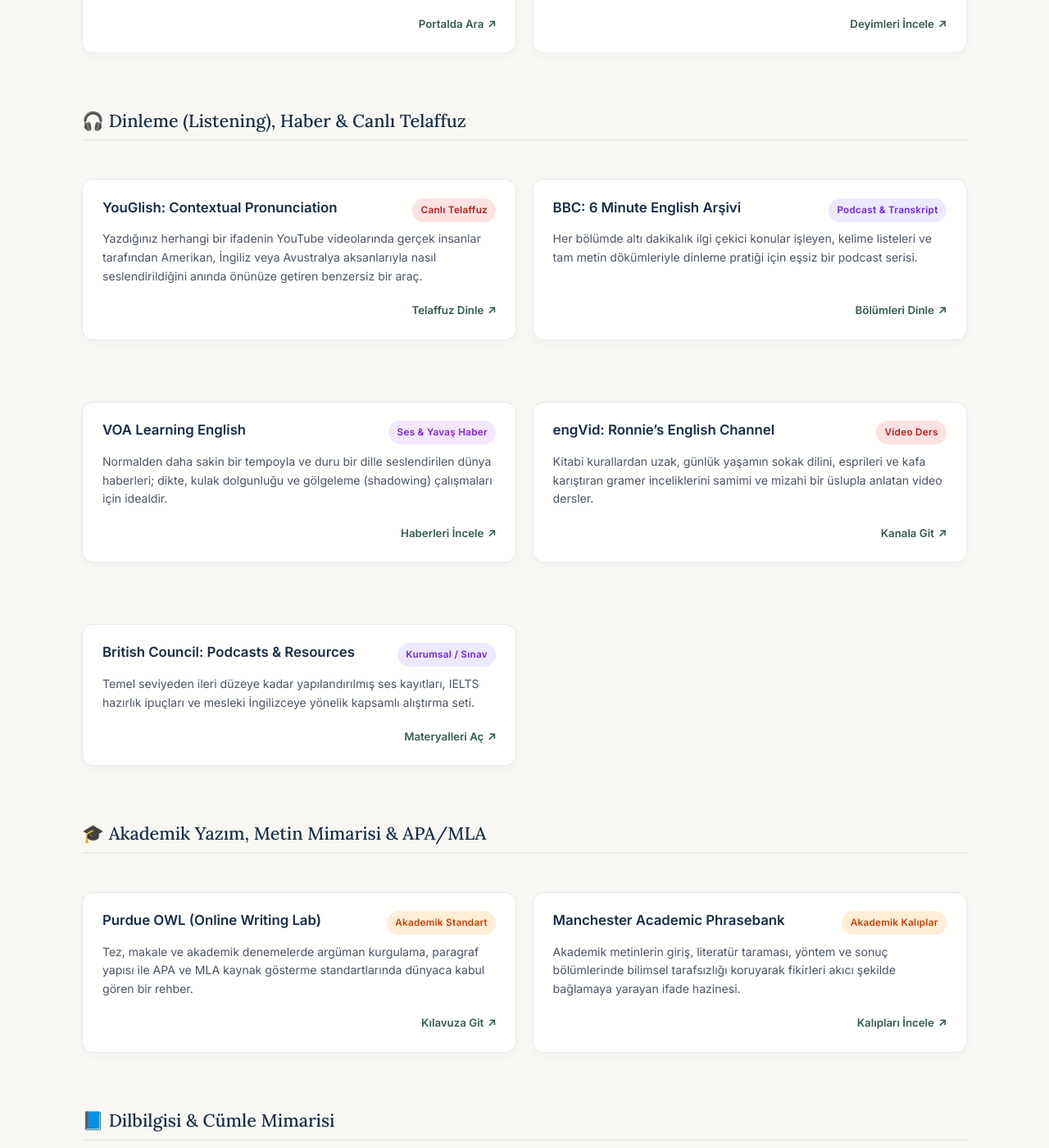
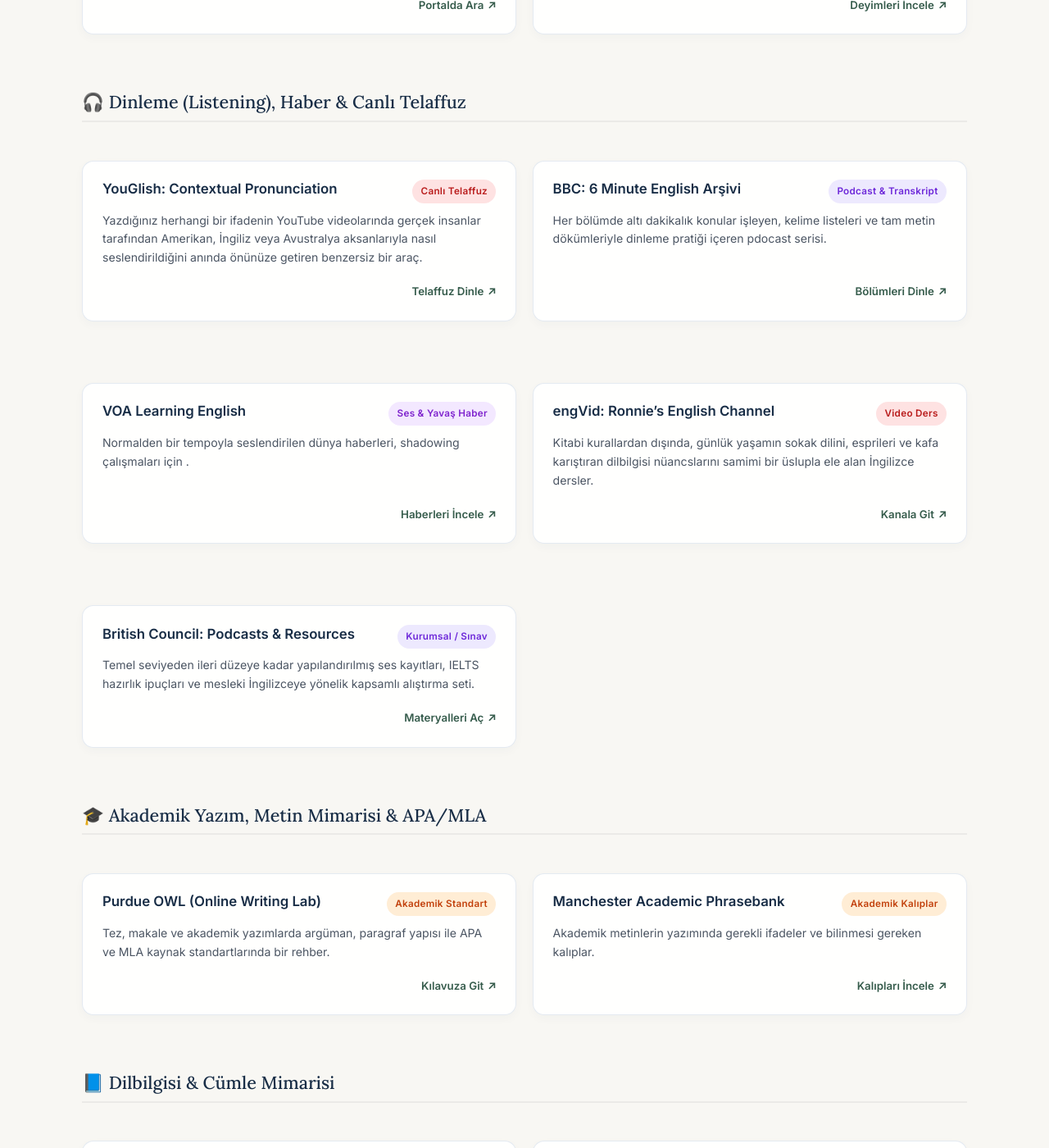
Before and after one commit to adalienver/adalienver.github.io, a Jekyll site: the page built from kaynaklar.md, in a window 1280 px wide and 1400 px high, scrolled down 2191 px. Shown: the whole window at 82% size. Built offline with Jekyll 4.4.1, drawn with Linux system fonts in a browser that asks for light colours; some of the changed text lies outside the part shown.

Commit message:
Update kaynaklar.md

```diff
--- a/kaynaklar.md
+++ b/kaynaklar.md
@@ -340,7 +340,7 @@ permalink: /kaynaklar/
           <span class="tag-badge tag-vocab">Çevirmen Başucu</span>
         </div>
         <p class="res-desc">
-          İngilizcede hangi kelimenin hangi fiil, sıfat veya edatla doğal bir ikili oluşturduğunu (make a decision, heavy rain gibi) gösteren temel başvuru kaynağı.
+          İngilizcede hangi kelimenin hangi fiil, sıfat veya edatla kalıp türettiğini (make a decision, heavy rain gibi) gösteren temel başvuru kaynağı.
         </p>
       </div>
       <div class="res-footer">Sözlüğü Aç <span>↗</span></div>
@@ -353,7 +353,7 @@ permalink: /kaynaklar/
           <span class="tag-badge tag-vocab">Eşdizim Analizi</span>
         </div>
         <p class="res-desc">
-          İngiliz Ulusal Külliyatı (BNC) verilerine dayanarak kelime eşleşmelerinin sıklığını ve kullanım güvenilirliğini görsel çubuklarla sunan sade bir denetim motoru.
+          İngilizce Külliyatı  verilerini temel alan kelime eşleşmelerinin sıklığını ve kullanım sıklığını s.
         </p>
       </div>
       <div class="res-footer">Analizi Başlat <span>↗</span></div>
@@ -439,7 +439,7 @@ permalink: /kaynaklar/
           <span class="tag-badge tag-official">Podcast & Transkript</span>
         </div>
         <p class="res-desc">
-          Her bölümde altı dakikalık ilgi çekici konular işleyen, kelime listeleri ve tam metin dökümleriyle dinleme pratiği için eşsiz bir podcast serisi.
+          Her bölümde altı dakikalık  konular işleyen, kelime listeleri ve tam metin dökümleriyle dinleme pratiği içeren pdocast serisi.
         </p>
       </div>
       <div class="res-footer">Bölümleri Dinle <span>↗</span></div>
@@ -452,7 +452,7 @@ permalink: /kaynaklar/
           <span class="tag-badge tag-audio">Ses & Yavaş Haber</span>
         </div>
         <p class="res-desc">
-          Normalden daha sakin bir tempoyla ve duru bir dille seslendirilen dünya haberleri; dikte, kulak dolgunluğu ve gölgeleme (shadowing) çalışmaları için idealdir.
+          Normalden  bir tempoyla  seslendirilen dünya haberleri, shadowing çalışmaları için .
         </p>
       </div>
       <div class="res-footer">Haberleri İncele <span>↗</span></div>
@@ -465,7 +465,7 @@ permalink: /kaynaklar/
           <span class="tag-badge tag-youtube">Video Ders</span>
         </div>
         <p class="res-desc">
-          Kitabi kurallardan uzak, günlük yaşamın sokak dilini, esprileri ve kafa karıştıran gramer inceliklerini samimi ve mizahi bir üslupla anlatan video dersler.
+          Kitabi kurallardan dışında, günlük yaşamın sokak dilini, esprileri ve kafa karıştıran dilbilgisi nüancslarını samimi  bir üslupla ele alan İngilizce  dersler.
         </p>
       </div>
       <div class="res-footer">Kanala Git <span>↗</span></div>
@@ -499,7 +499,7 @@ permalink: /kaynaklar/
           <span class="tag-badge tag-academic">Akademik Standart</span>
         </div>
         <p class="res-desc">
-          Tez, makale ve akademik denemelerde argüman kurgulama, paragraf yapısı ile APA ve MLA kaynak gösterme standartlarında dünyaca kabul gören bir rehber.
+          Tez, makale ve akademik yazımlarda  argüman, paragraf yapısı ile APA ve MLA kaynak  standartlarında  bir rehber.
         </p>
       </div>
       <div class="res-footer">Kılavuza Git <span>↗</span></div>
@@ -512,7 +512,7 @@ permalink: /kaynaklar/
           <span class="tag-badge tag-academic">Akademik Kalıplar</span>
         </div>
         <p class="res-desc">
-          Akademik metinlerin giriş, literatür taraması, yöntem ve sonuç bölümlerinde bilimsel tarafsızlığı koruyarak fikirleri akıcı şekilde bağlamaya yarayan ifade hazinesi.
+          Akademik metinlerin yazımında gerekli ifadeler ve bilinmesi gereken kalıplar.
         </p>
       </div>
       <div class="res-footer">Kalıpları İncele <span>↗</span></div>
```
Also changed, not shown: other parts of kaynaklar.md (+2 -2 lines).
